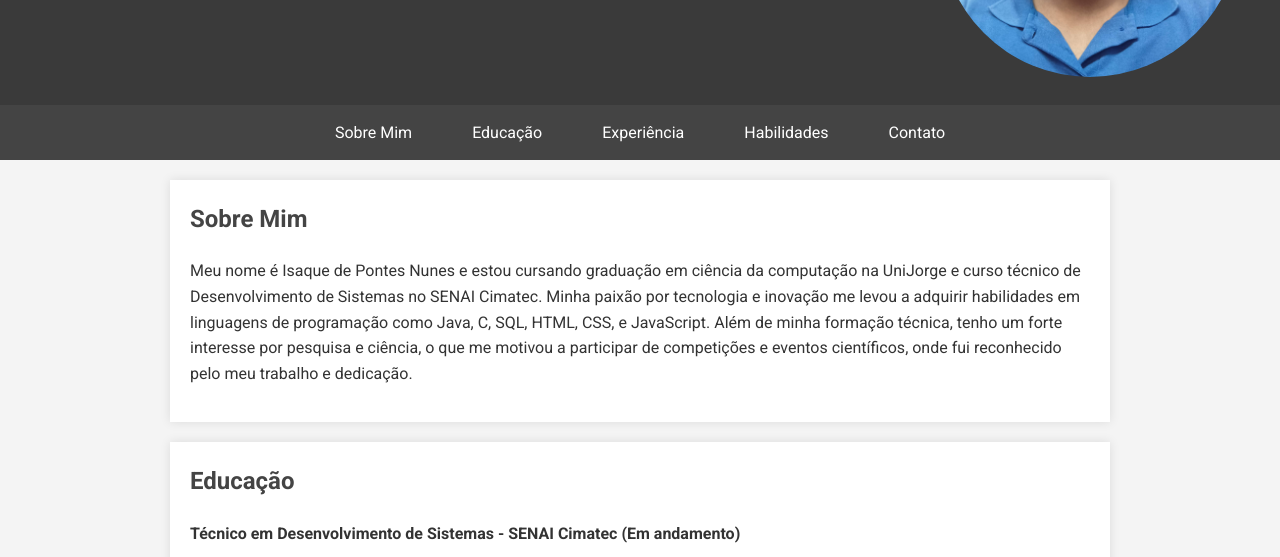
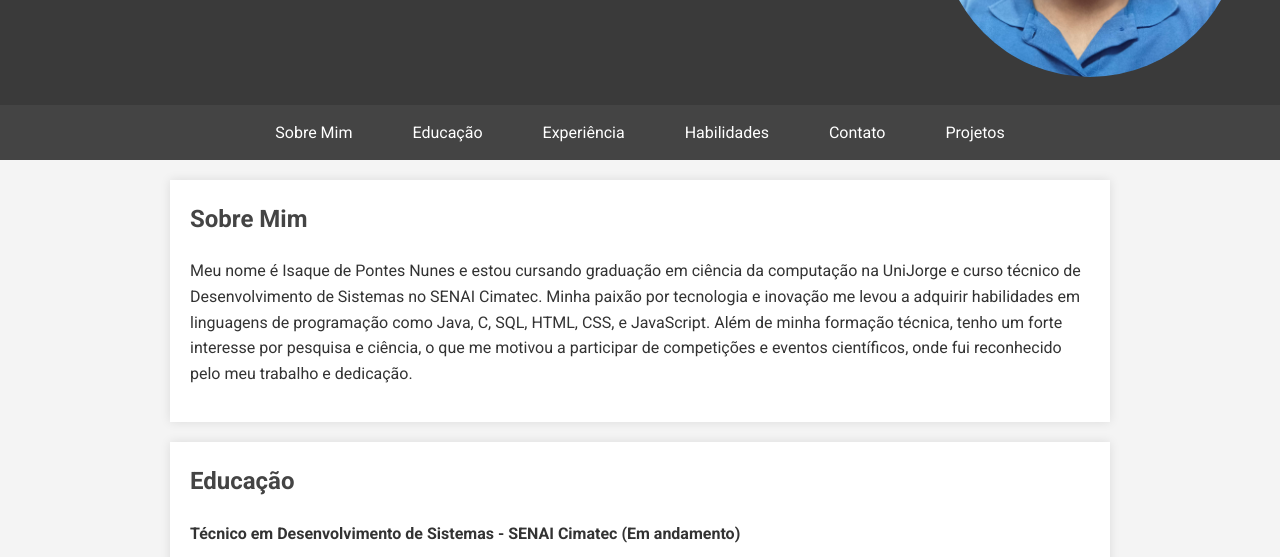
Before and after one commit to IsaqueNunes123/IsaqueNunes-Portifolio, a plain HTML site: page index.html in a window 1280 px wide. Shown: the part 243-800 px from the top of the page. Drawn offline with Linux system fonts and the light colour scheme.

Commit message:
Update index.html

```diff
--- a/index.html
+++ b/index.html
@@ -27,6 +27,7 @@
             <li><a href="#experiencia">Experiência</a></li>
             <li><a href="#habilidades">Habilidades</a></li>
             <li><a href="#contato">Contato</a></li>
+            <li><a href="#projetos">Projetos</a></li>
         </ul>
     </nav>
 
```
